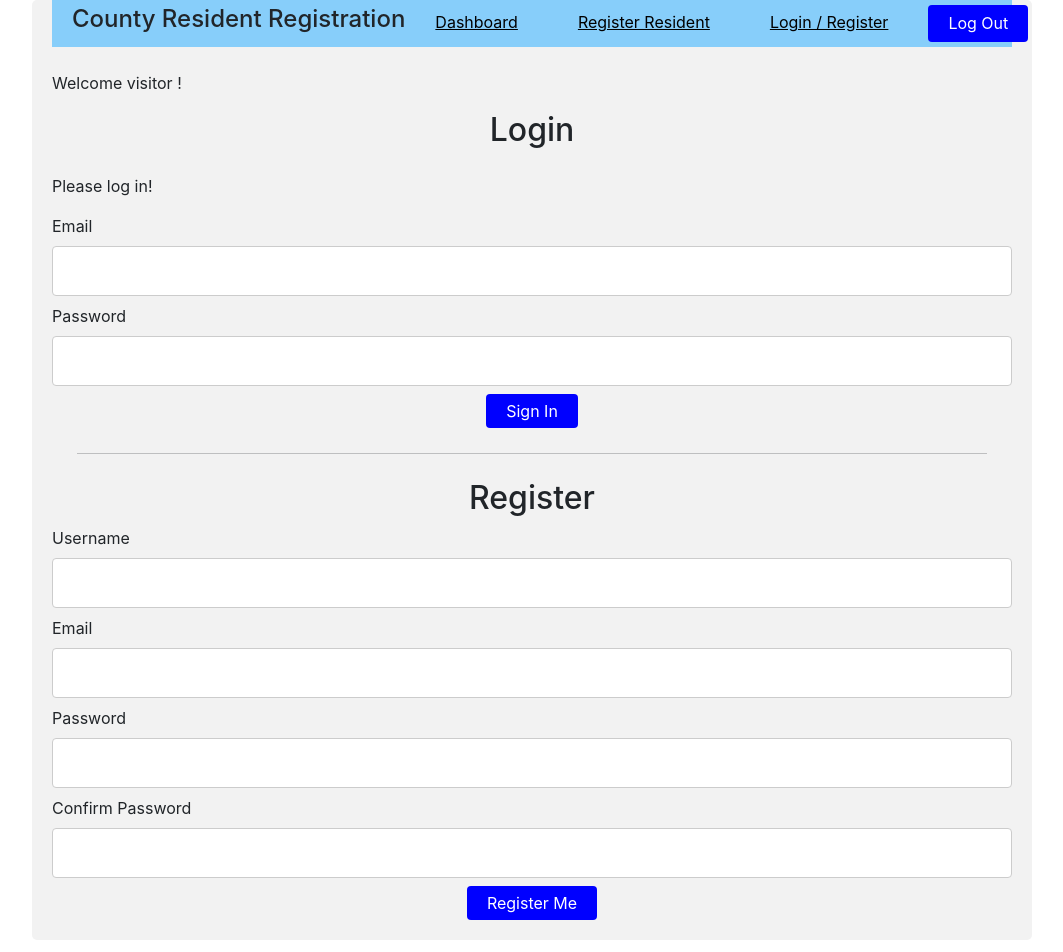
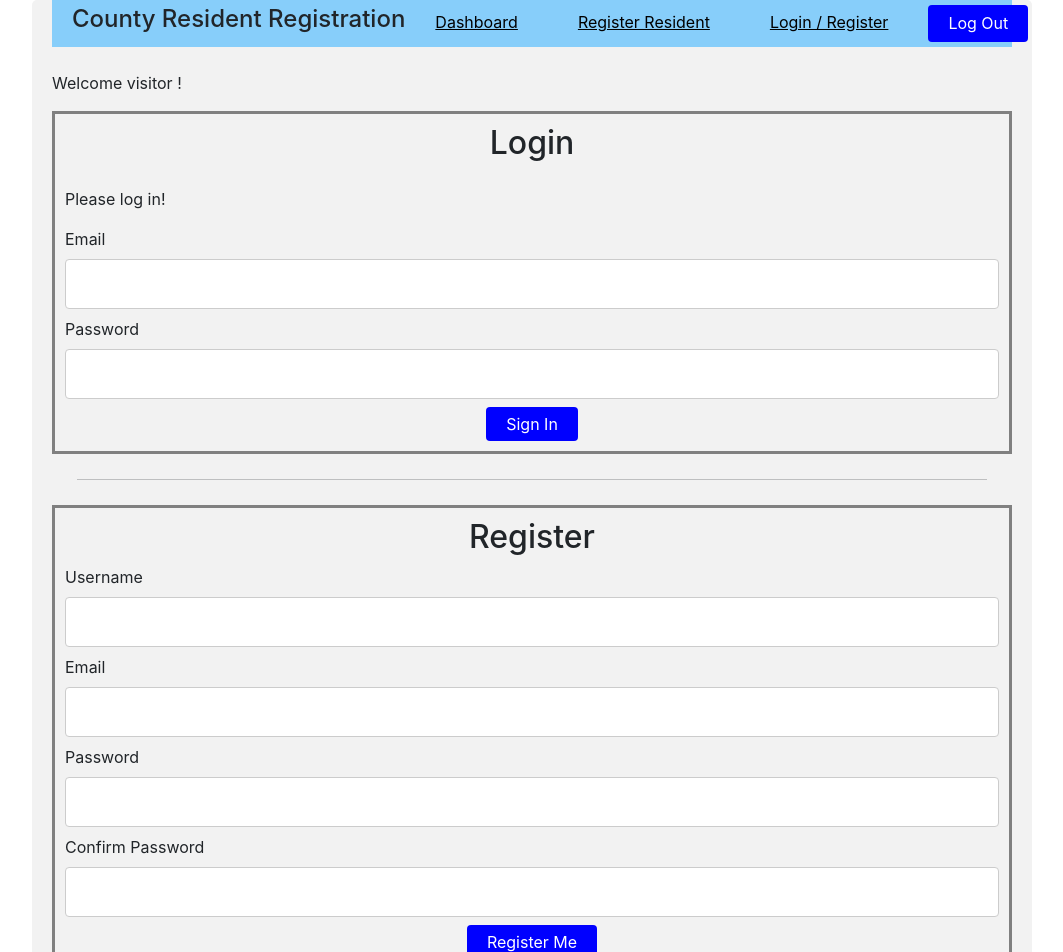
Before and after one commit to christophergalera/Covid_19_Intake, a React (Create React App) app in the folder client/: page /covid/loginreg in a window 1280 px wide. Shown: the top 952 px of the page, without its empty margins (108-1171 px from the left). Built offline with nearby package versions, Linux system fonts and the light colour scheme.

Commit message:
added styling to login/register

```diff
--- a/client/src/App.css
+++ b/client/src/App.css
@@ -125,3 +125,15 @@ hr {
   justify-content: space-between;
   white-space: nowrap;
 }
+
+.login{
+  border:grey;
+  border-style:solid;
+  padding: 10px;
+}
+
+.register{
+  border:grey;
+  border-style:solid;
+  padding: 10px;
+}
--- a/client/src/App.js
+++ b/client/src/App.js
@@ -19,7 +19,7 @@ function App() {
   });
   return (
     <div className="App">
-      <Header user={ user } />
+    <Header user={ user } />
       <Router>
         <LoginReg path="/covid/loginreg" user={user} setUser={setUser} />
         <AllCovid default user={user}/>
--- a/client/src/views/LoginReg.js
+++ b/client/src/views/LoginReg.js
@@ -7,9 +7,14 @@ const LoginReg = (props) => {
 
   return (
     <div>
-      <Login user={user} setUser={setUser} />
+      <div className="login">
+        <Login user={user} setUser={setUser} />
+      </div>
       <hr />
-      <RegisterUser />
+      <div className="register">
+        <RegisterUser />
+      </div>
+
     </div>
   )
 }
```
